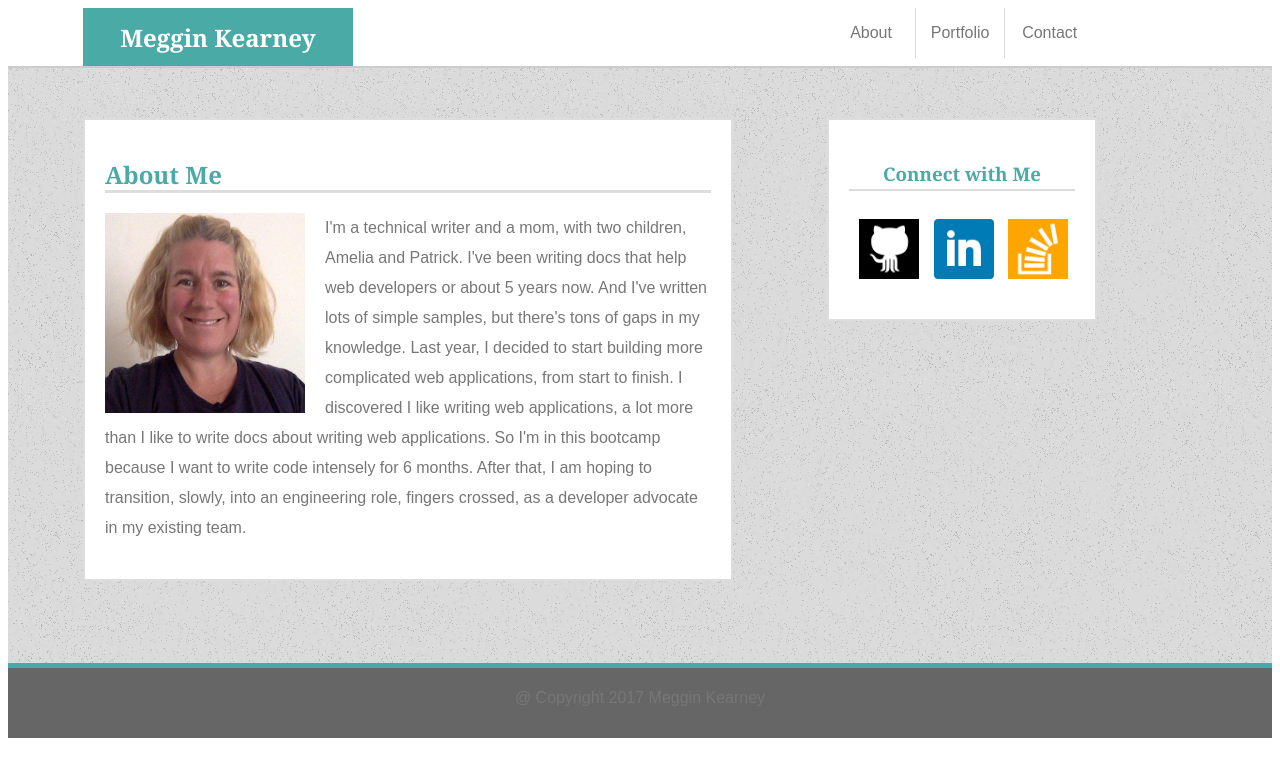
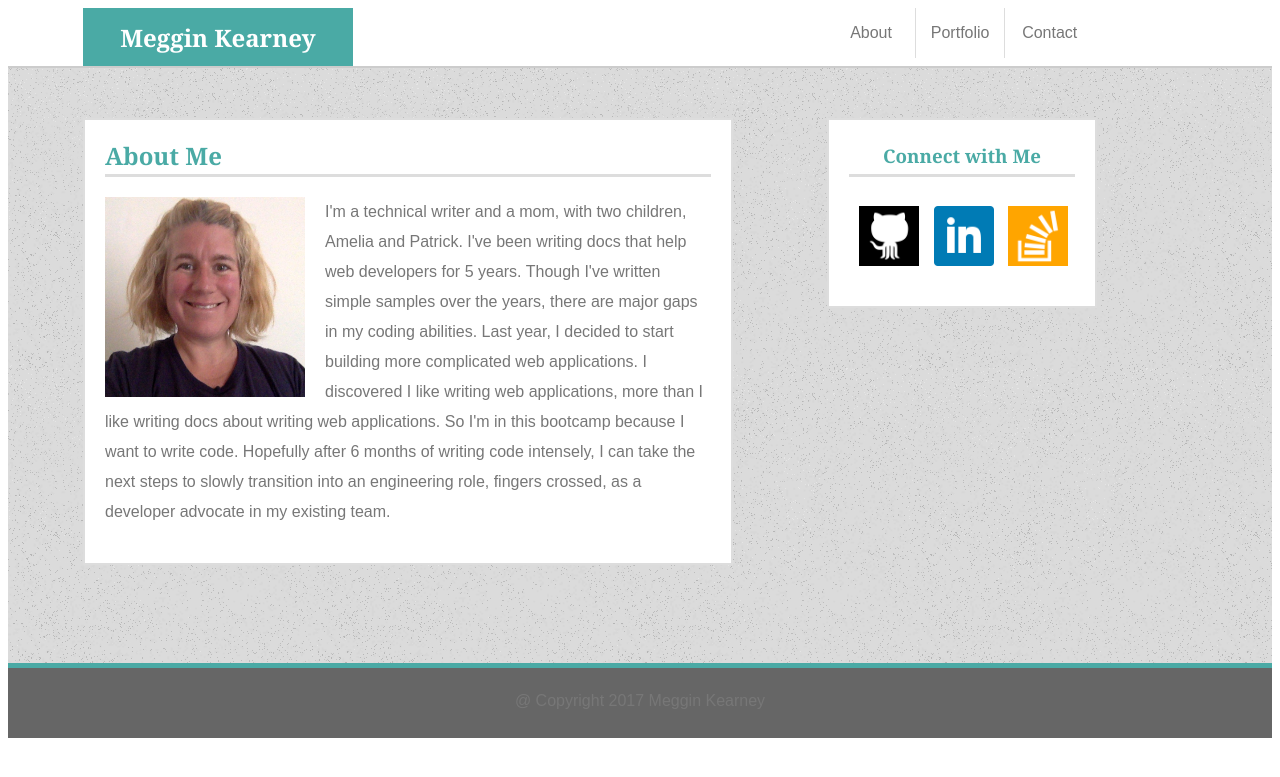
Before and after one commit to Meggin/Basic-Portfolio, a PHP site: page / in a window 1280 px wide. Shown: the top 777 px of the page. Run offline with PHP 8.4, Linux system fonts and the light colour scheme.

Commit message:
slightly cleaner css

```diff
--- a/assets/css/style.css
+++ b/assets/css/style.css
@@ -3,12 +3,13 @@
   box-sizing: border-box;
 }
 
+/* Some default document settings. */
 body {
 	color: #777777;
-	width: 960;
 	font-family: 'Arial', 'Helvetica Neue', Helvetica, sans-serif;
 	line-height: 30px;
 	text-align: left;
+	width: 960;
 }
 
 header	{
@@ -28,16 +29,13 @@ header	{
 	padding-top: 15px;
 }
 
-h2	{
+h2,
+h3	{
 	color: #4aaaa5;
 	border-bottom:	3px solid #dddddd;
 	font-family: 'Georgia', Times, Times New Roman, serif;
-}
-
-h3	{
-	color: #4aaaa5;
-	border-bottom:	2px solid #dddddd;
-	font-family: 'Georgia', Times, Times New Roman, serif;
+	margin-top: 1px;
+	padding-bottom: 3px;
 }
 
 nav	{
@@ -58,7 +56,6 @@ li {
 	width: 33%;
 	padding: 10px;
 }
-
 
 li.border {
 	border-right: 1px solid #dddddd;
@@ -84,20 +81,34 @@ section	{
 	border: 2px solid #dddddd;
 }
 
-p {
-
-}
-
-label {
-}
-
-input, textarea {
+input,
+textarea {
 	width: 100%;
-	padding: 12px 20px;
+	padding: 10px 20px 10px 10px;
     margin: 8px 0;
     border-color: #dddddd;
     border-style: solid;
     border-width: thin;
+}
+
+/* Need to use a pseudoclass to control placeholder. */
+input,
+textarea,
+input::-webkit-input-placeholder {
+    font-size: 16px;
+}
+
+footer {
+	clear: both;
+	margin: 0 auto;
+	vertical-align: middle;
+	padding: 18px;
+	height: 70px;
+	background-color: #666666;
+	width: 100%;
+	border-bottom: none;
+	color: #777777;
+	text-align: center;
 }
 
 .header-container {
@@ -106,7 +117,7 @@ input, textarea {
 	height: 60px;
 }
 
-.container {
+.main-container {
 	clear: both;
 	overflow: auto;
 	margin: 0 auto;
@@ -114,60 +125,6 @@ input, textarea {
 	height: 600px;
 	width: 100%;
 	border-bottom: 5px solid #4aaaa5;
-}
-
-#social-links {
-	float: right;
-	padding: 20px;
-	width: 270px;
-	top: 50px;
-	text-align: center;
-	margin-right: 175px;
-	margin-top: 50px
-}
-
-#main-bio {
-	position: relative;
-	padding: 20px;
-	text-align: left;
-	width: 650px;
-	height: auto;
-	top: 50px;
-	margin-left: 75px;
-	margin-bottom: 50px;
-	margin-right: 50px;
-}
-
-#bio-image {
-	clear: both;
-	float: left;
-	margin-right: 20px;
-	width: 200px;
-	height: 200px;
-}
-
-#contact-form {
-	position: relative;
-	padding: 20px;
-	text-align: left;
-	width: 650px;
-	height: auto;
-	top: 50px;
-	margin-left: 75px;
-	margin-bottom: 50px;
-	margin-right: 50px;
-}
-
-#project-portfolio {
-	position: relative;
-	padding: 20px;
-	text-align: left;
-	width: 650px;
-	height: auto;
-	top: 50px;
-	margin-left: 75px;
-	margin-bottom: 50px;
-	margin-right: 50px;
 }
 
 .box {
@@ -180,6 +137,7 @@ input, textarea {
 .project {
 	float: left;
 	position: relative;
+	top:	-10px;
 	width: 100%;
 }
 
@@ -194,19 +152,6 @@ input, textarea {
 	text-align: center;
 }
 
-footer {
-	clear: both;
-	margin: 0 auto;
-	vertical-align: middle;
-	padding: 15px;
-	height: 70px;
-	background-color: #666666;
-	width: 100%;
-	border-bottom: none;
-	color: #777777;
-	text-align: center;
-}
-
 .button {
 	background-color: #4aaaa5;
 	color: #ffffff;
@@ -214,4 +159,51 @@ footer {
 	height: 40px;
 	font-size: 16px;
 	border: none;
+	position: relative;
+	top: -8px;
 }
+
+#social-links {
+	float: right;
+	padding: 20px;
+	width: 270px;
+	top: 50px;
+	text-align: center;
+	margin-right: 175px;
+	margin-top: 50px
+}
+
+#main-bio,
+#contact-form,
+#project-portfolio {
+	position: relative;
+	text-align: left;
+	width: 650px;
+	top: 50px;
+	margin-left: 75px;
+	margin-bottom: 50px;
+	margin-right: 50px;
+}
+
+#main-bio {
+	height: auto;
+	padding: 20px;
+}
+
+#bio-image {
+	clear: both;
+	float: left;
+	margin-right: 20px;
+	width: 200px;
+	height: 200px;
+}
+
+#contact-form {
+	padding: 20px;
+	height: 500px;
+}
+
+#project-portfolio {
+	padding: 15px;
+	height: 500px;
+}
--- a/index.html
+++ b/index.html
@@ -27,20 +27,21 @@
 	</div>
 
 
-	<div class="container">
+	<div class="main-container">
 		<section id="main-bio">
 			<h2>About Me</h2>
 			<img id="bio-image" src="assets/images/meggin.png" alt="Your Name">
 			<p>
 				I'm a technical writer and a mom, with two children, Amelia and Patrick.
-				I've been writing docs that help web developers or about 5 years now.
-				And I've written lots of simple samples, but there's tons of gaps in my knowledge.
-				Last year, I decided to start building more complicated web applications,
-				from start to finish.
+				I've been writing docs that help web developers for 5 years.
+				Though I've written simple samples over the years,
+				there are major gaps in my coding abilities.
+				Last year, I decided to start building more complicated web applications.
 				I discovered I like writing web applications,
-				a lot more than I like to write docs about writing web applications.
-				So I'm in this bootcamp because I want to write code intensely for 6 months.
-				After that, I am hoping to transition, slowly, into an engineering role,
+				more than I like writing docs about writing web applications.
+				So I'm in this bootcamp because I want to write code.
+				Hopefully after 6 months of writing code intensely,
+				I can take the next steps to slowly transition into an engineering role,
 				fingers crossed, as a developer advocate in my existing team.
 			</p>
     	</section>
```
Also changed, not shown: contact.html (+4 -5 lines), portfolio.html (+5 -5 lines).
